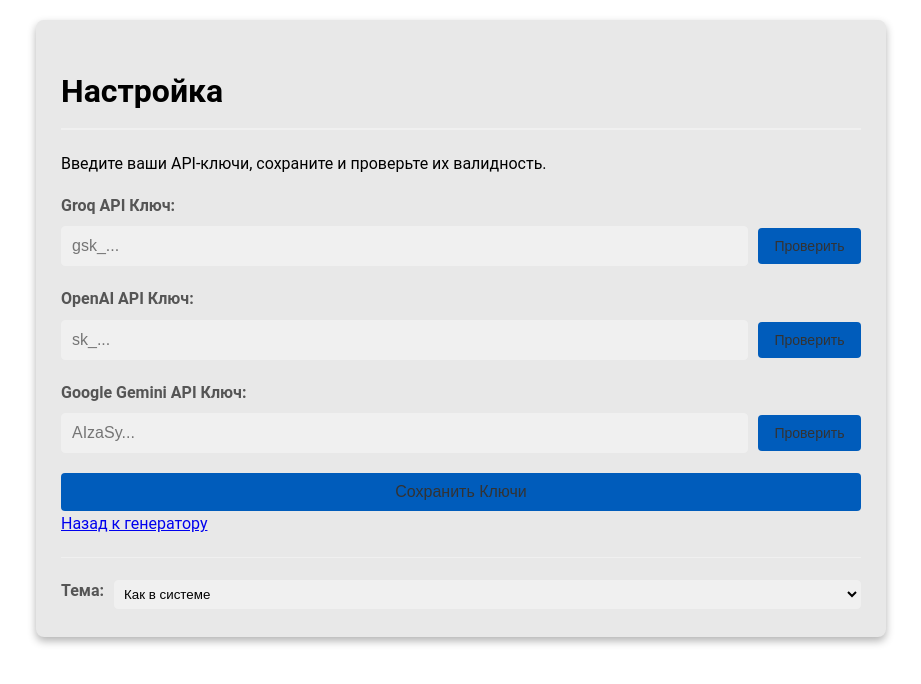
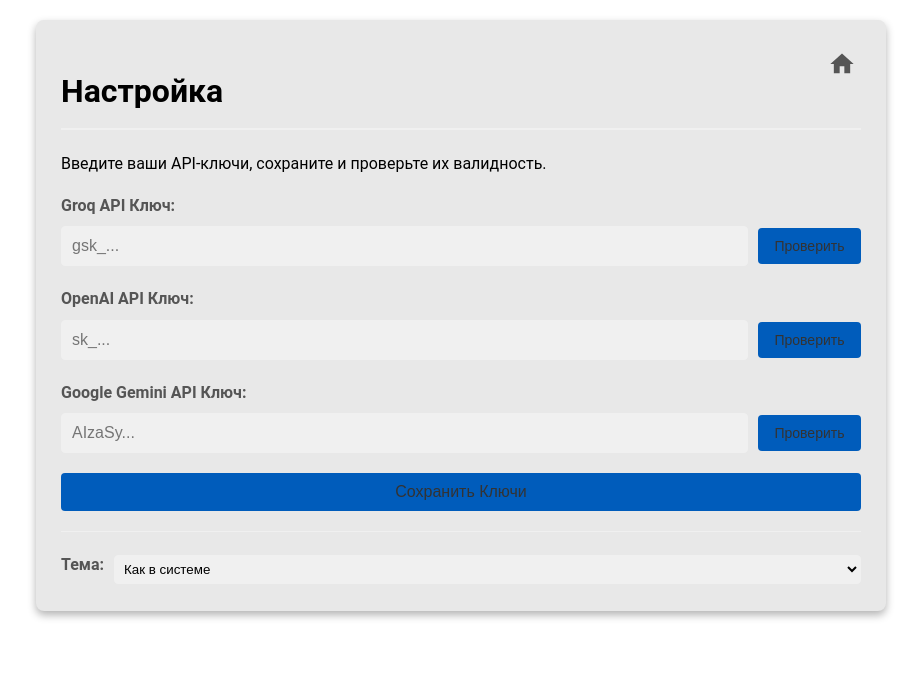
Before and after one commit to sasha2004-art/test1, a Flask app: page /settings in a window 1280 px wide. Shown: the top 684 px of the page, without its empty margins (179-1100 px from the left). Run offline with Flask 2, Linux system fonts and the light colour scheme.

Commit message:
feat: добавлена логика переключения тем и кнопка "Назад к генератору" на странице настроек

```diff
--- a/app/static/css/style.css
+++ b/app/static/css/style.css
@@ -50,6 +50,7 @@ body {
     padding: 25px;
     border-radius: 8px;
     box-shadow: 0 4px 8px rgba(0,0,0,0.3);
+    position: relative;
 }
 h1, h2 {
     color: var(--text-primary);
@@ -234,12 +235,12 @@ pre {
 .sidebar.collapsed .logo-container h1,
 .sidebar.collapsed .chat-header h2,
 .sidebar.collapsed #new-chat-btn,
-.sidebar.collapsed .sidebar-footer {
+.sidebar.collapsed .sidebar-footer,
+.sidebar.collapsed #settings-btn {
     display: none;
 }
 .logo-container {
     display: flex;
-    justify-content: space-between;
     align-items: center;
     padding-bottom: 20px;
     margin-bottom: 20px;
@@ -251,6 +252,7 @@ pre {
     margin: 0 0 0 10px;
     font-size: 24px;
     border: none;
+    margin-right: auto;
 }
 
 .logo-svg {
@@ -388,3 +390,28 @@ pre {
     align-items: center;
     gap: 10px;
 }
+
+.home-link {
+    position: absolute;
+    top: 25px;
+    right: 25px;
+    color: var(--text-muted);
+    text-decoration: none;
+    display: flex;
+    align-items: center;
+    justify-content: center;
+    padding: 5px;
+    border-radius: 50%;
+    transition: background-color 0.2s, color 0.2s;
+}
+
+.home-link:hover {
+    background-color: var(--bg-task-card-footer);
+    color: var(--text-primary);
+}
+
+.home-link svg {
+    width: 28px;
+    height: 28px;
+    fill: currentColor;
+}
--- a/app/templates/settings.html
+++ b/app/templates/settings.html
@@ -16,6 +16,11 @@
 </head>
 <body>
     <div class="container">
+        <a href="/" class="home-link" title="Назад к генератору">
+            <svg xmlns="http://www.w3.org/2000/svg" viewBox="0 0 24 24" fill="currentColor" width="28" height="28">
+                <path d="M10 20v-6h4v6h5v-8h3L12 3 2 12h3v8h5z"/>
+            </svg>
+        </a>
         <h1>Настройка</h1>
         <p>Введите ваши API-ключи, сохраните и проверьте их валидность.</p>
 
@@ -47,7 +52,7 @@
         </div>
 
         <button id="save-keys-btn">Сохранить Ключи</button>
-        <a href="/">Назад к генератору</a>
+
         <div class="settings-container">
             <div class="theme-selector">
                 <label for="theme-select">Тема:</label>
@@ -60,7 +65,33 @@
         </div>
     </div>
     <script>
-        // Функция для проверки ключа
+    document.addEventListener('DOMContentLoaded', () => {
+        // --- Theme Switcher Logic ---
+        const themeSelect = document.getElementById('theme-select');
+
+        function applyTheme(theme) {
+            if (theme === 'system') {
+                const systemTheme = window.matchMedia('(prefers-color-scheme: dark)').matches ? 'dark' : 'light';
+                document.documentElement.setAttribute('data-theme', systemTheme);
+            } else {
+                document.documentElement.setAttribute('data-theme', theme);
+            }
+            localStorage.setItem('theme', theme);
+        }
+
+        if (themeSelect) {
+            const savedTheme = localStorage.getItem('theme') || 'system';
+            themeSelect.value = savedTheme;
+            applyTheme(savedTheme);
+
+            themeSelect.addEventListener('change', (e) => {
+                applyTheme(e.target.value);
+            });
+        } else {
+            const savedTheme = localStorage.getItem('theme') || 'system';
+            applyTheme(savedTheme);
+        }
+
         async function checkKey(provider) {
             const input = document.getElementById(`${provider}-api-key-input`);
             const statusEl = document.getElementById(`${provider}-status`);
@@ -96,13 +127,11 @@
             }
         }
 
-        // Сохранение ключей
         document.getElementById('save-keys-btn').addEventListener('click', () => {
             const groqApiKey = document.getElementById('groq-api-key-input').value;
             const openaiApiKey = document.getElementById('openai-api-key-input').value;
             const geminiApiKey = document.getElementById('gemini-api-key-input').value;
 
-            // Сохраняем только если поле не пустое
             if (groqApiKey) localStorage.setItem('groq_api_key', groqApiKey);
             if (openaiApiKey) localStorage.setItem('openai_api_key', openaiApiKey);
             if (geminiApiKey) localStorage.setItem('gemini_api_key', geminiApiKey);
@@ -110,7 +139,6 @@
             alert('Ключи сохранены в локальном хранилище!');
         });
 
-        document.addEventListener('DOMContentLoaded', () => {
         document.getElementById('groq-api-key-input').value = localStorage.getItem('groq_api_key') || '';
         document.getElementById('openai-api-key-input').value = localStorage.getItem('openai_api_key') || '';
         document.getElementById('gemini-api-key-input').value = localStorage.getItem('gemini_api_key') || '';
```
Lines whose indentation alone changed are shown as unchanged.
